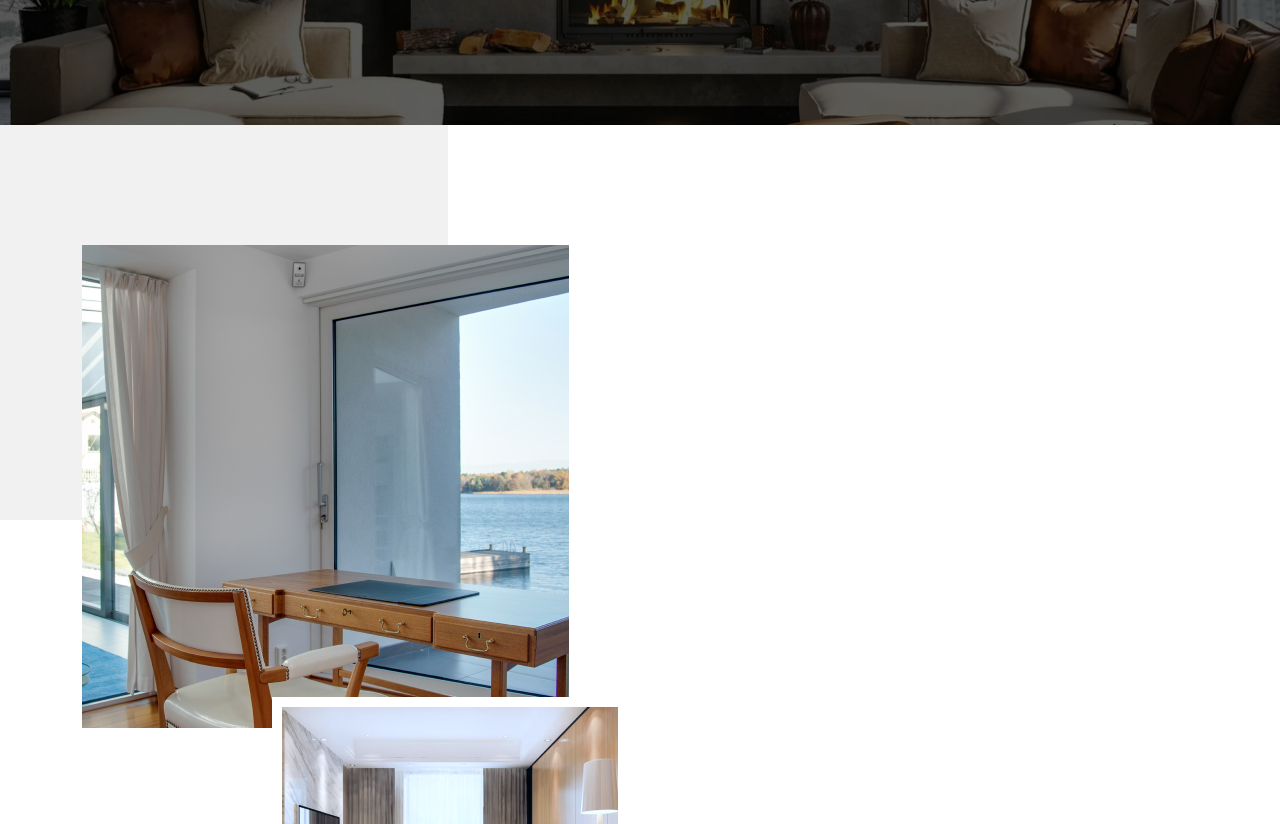
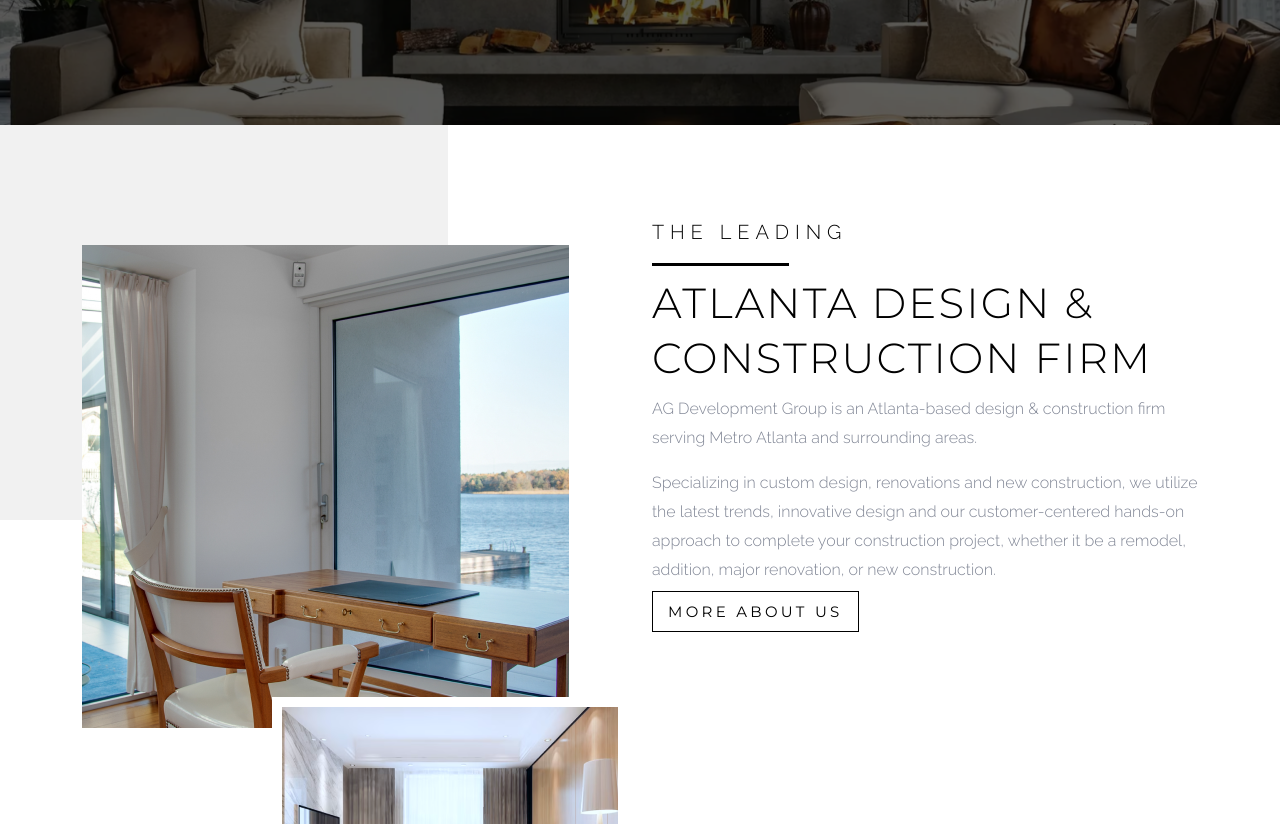
Before and after one commit to AmitShawGit/AV-DEV, a plain HTML site: page index.html in a window 1280 px wide. Shown: the part 480-1304 px from the top of the page. Drawn offline with nearby package versions, Linux system fonts and the light colour scheme.

Commit message:
righy side  secton

```diff
--- a/index.html
+++ b/index.html
@@ -84,7 +84,16 @@
                                 <img src="./img/dotgrid.png" alt="dotgrid" class="img-fluid">
                             </div>
                         </div>
-                        <div class="col-6"></div>
+                        <div class="col-6">
+                            <div class="right-section-text">
+                                <p>the leading</p>
+                                <div class="underline"></div>
+                                <h2>Atlanta Design & Construction Firm</h2>
+                                <p>AG Development Group is an Atlanta-based design & construction firm serving Metro Atlanta and surrounding areas.</p>
+                                <p>Specializing in custom design, renovations and new construction, we utilize the latest trends, innovative design and our customer-centered hands-on approach to complete your construction project, whether it be a remodel, addition, major renovation, or new construction.</p>
+                                <a href="#">more about us</a>
+                            </div>
+                        </div>
                     </div>
                 </div>
             </div>
--- a/styles/style.scss
+++ b/styles/style.scss
@@ -12,6 +12,7 @@ body {
 
 $black: black;
 $white: #ffffff;
+$fontColor: #808695;
 
 /*button*/
 button {
@@ -159,7 +160,64 @@ button {
         }
 
         & img:last-child {
-            bottom: -9%;
+            bottom: -10%;
+        }
+    }
+
+    .right-section-text {
+        margin-top: 17%;
+
+        p:first-child {
+            text-transform: uppercase;
+            color: $black;
+            font-size: 20px;
+            font-weight: 300;
+            letter-spacing: 5.9px;
+            text-transform: uppercase;
+        }
+
+        .underline {
+            width: 25%;
+            height: 3px;
+            background-color: $black;
+            margin-bottom: 10px;
+        }
+
+        h2 {
+            color: $black;
+            font-size: 42px;
+            font-weight: 300;
+            line-height: 55.02px;
+            letter-spacing: 2.1px;
+            text-transform: uppercase;
+        }
+
+        p {
+            color: $fontColor;
+            font-family: Raleway;
+            font-size: 16px;
+            font-style: normal;
+            font-weight: 300;
+            line-height: 29px;
+        }
+
+        a {
+            border: 1px solid $black;
+            text-transform: uppercase;
+            transition: all 0.2s;
+            color: $black ;
+            padding: 10px 15px;
+            text-align: center;
+            font-family: Montserrat;
+            font-size: 15px;
+            font-weight: 400;
+            line-height: normal;
+            letter-spacing: 3.3px;
+            text-decoration: none;
+            &:hover {
+                background-color: $black;
+                color: $white;
+            }
         }
     }
 }
```
Also changed, not shown: styles/style.css, 1 other file.
